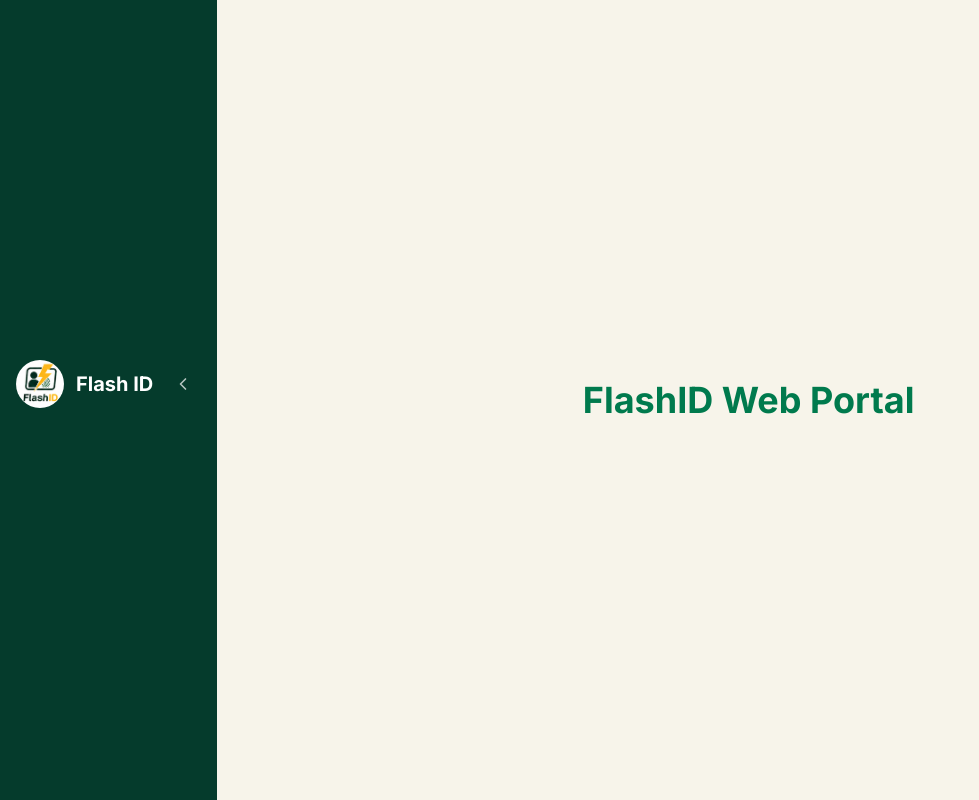
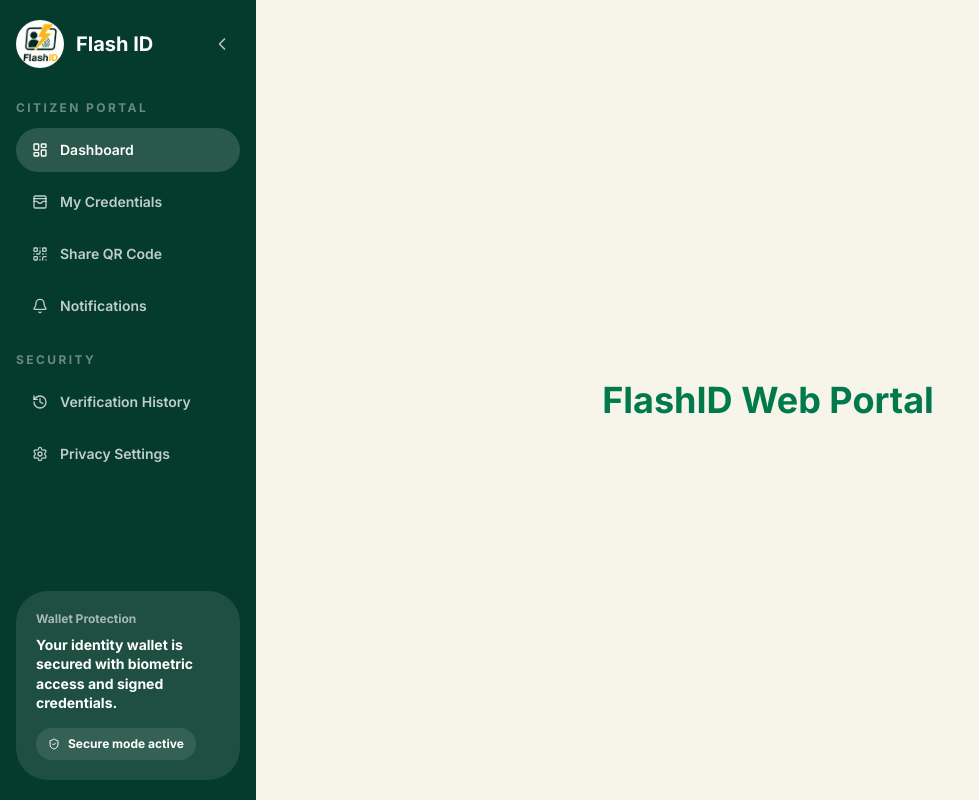
Before and after one commit to COS301-SE-2026/South-African-Digital-ID-Wallet, a Next.js app in the folder web/: page / in a window 1280 px wide. Shown: the whole page, without its empty margins (0-979 px from the left). Built offline with nearby package versions, Linux system fonts and the light colour scheme.

Commit message:
Working navbar:)

```diff
--- a/web/src/app/layout.tsx
+++ b/web/src/app/layout.tsx
@@ -24,10 +24,7 @@ export default function RootLayout({
       <body>
         <div className="flex min-h-screen bg-background">
           <CitizenSidebar />
-
-          <div className="min-h-screen flex-1">
-            <main>{children}</main>
-          </div>
+          <div className="flex-1">{children}</div>
         </div>
       </body>
     </html>
--- a/web/src/components/organisms/citizen-sidebar.tsx
+++ b/web/src/components/organisms/citizen-sidebar.tsx
@@ -25,7 +25,6 @@ const citizenNav = [
 ]
 
 const securityNav = [
-  { label: 'Login & Biometrics', icon: LockKeyhole },
   { label: 'Verification History', icon: History },
   { label: 'Privacy Settings', icon: Settings },
 ]
@@ -35,14 +34,14 @@ export function CitizenSidebar() {
 
   return (
     <aside
-      className={
-        'hidden min-h-screen flec-col bg-deep-green px-4 py-5 text-clean-white transition-all duration-300 lg:flex ${ isCollapsed? "w-24": "w-64"}'
-      }
+      className={`flex min-h-screen flex-col bg-deep-green px-4 py-5 text-clean-white transition-all duration-300 ${
+        isCollapsed ? 'w-24' : 'w-64'
+      }`}
     >
       <div
-        className={
-          'mb-8 flex items-center ${isCollapsed ? "justify-center" : "justify-between"}'
-        }
+        className={`mb-8 flex items-center ${
+          isCollapsed ? 'justify-center' : 'justify-between'
+        }`}
       >
         <div className="flex items-center gap-3">
           <div className="flex h-12 w-12 items-center justify-center overflow-hidden rounded-full">
@@ -55,22 +54,116 @@ export function CitizenSidebar() {
               priority
             />
           </div>
+
           {!isCollapsed && (
             <p className="text-xl font-bold whitespace-nowrap">Flash ID</p>
           )}
+        </div>
 
-          {!isCollapsed && (
         <button
           type="button"
-              onClick={() => setIsCollapsed(true)}
+          onClick={() => setIsCollapsed((prev) => !prev)}
           className="rounded-xl p-2 text-clean-white/70 transition hover:bg-clean-white/10 hover:text-clean-white"
           aria-label="Collapse sidebar"
         >
+          {isCollapsed ? (
+            <ChevronRight className="h-5 w-5" />
+          ) : (
             <ChevronLeft className="h-5 w-5" />
+          )}
         </button>
+      </div>
+
+      <nav className="space-y-6">
+        <div>
+          {!isCollapsed && (
+            <p className="mb-3 text-xs font-bold uppercase tracking-[0.2em] text-clean-white/40">
+              Citizen Portal
+            </p>
           )}
+
+          <div className="space-y-2">
+            {citizenNav.map((item, index) => {
+              const Icon = item.icon
+
+              return (
+                <button
+                  key={item.label}
+                  type="button"
+                  title={isCollapsed ? item.label : undefined}
+                  className={`flex w-full items-center gap-3 rounded-2xl px-4 py-3 text-left text-sm font-semibold transition ${
+                    isCollapsed ? 'justify-center px-0' : ''
+                  } ${
+                    index === 0
+                      ? 'bg-clean-white/15 text-clean-white'
+                      : 'text-clean-white/75 hover:bg-clean-white/10 hover:text-clean-white'
+                  }`}
+                >
+                  <Icon className="h-4 w-4 shrink-0" />
+                  {!isCollapsed && item.label}
+                </button>
+              )
+            })}
           </div>
         </div>
+
+        <div>
+          {!isCollapsed && (
+            <p className="mb-3 text-xs font-bold uppercase tracking-[0.2em] text-clean-white/40">
+              Security
+            </p>
+          )}
+
+          <div className="space-y-2">
+            {securityNav.map((item) => {
+              const Icon = item.icon
+
+              return (
+                <button
+                  key={item.label}
+                  type="button"
+                  title={isCollapsed ? item.label : undefined}
+                  className={`flex w-full items-center gap-3 rounded-2xl px-4 py-3 text-left text-sm font-semibold text-clean-white/75 transition hover:bg-clean-white/10 hover:text-clean-white ${
+                    isCollapsed ? 'justify-center px-0' : ''
+                  }`}
+                >
+                  <Icon className="h-4 w-4 shrink-0" />
+                  {!isCollapsed && item.label}
+                </button>
+              )
+            })}
+          </div>
+        </div>
+      </nav>
+
+      {!isCollapsed && (
+        <div className="mt-auto rounded-3xl bg-clean-white/10 p-5">
+          <p className="mb-2 text-xs font-bold text-clean-white/60">
+            Wallet Protection
+          </p>
+
+          <p className="mb-4 text-sm font-bold leading-snug">
+            Your identity wallet is secured with biometric access and signed
+            credentials.
+          </p>
+
+          <div className="inline-flex items-center gap-2 rounded-full bg-clean-white/10 px-3 py-2 text-xs font-bold">
+            <ShieldCheck className="h-3 w-3" />
+            Secure mode active
+          </div>
+        </div>
+      )}
+
+      {isCollapsed && (
+        <div className="mt-auto flex justify-center">
+          <div
+            title="Secure mode active"
+            className="flex h-11 w-11 items-center justify-center rounded-2xl bg-clean-white/10"
+          >
+            <ShieldCheck className="h-5 w-5" />
+          </div>
+        </div>
+      )}
     </aside>
   )
 }
```
Lines whose indentation alone changed are shown as unchanged.
